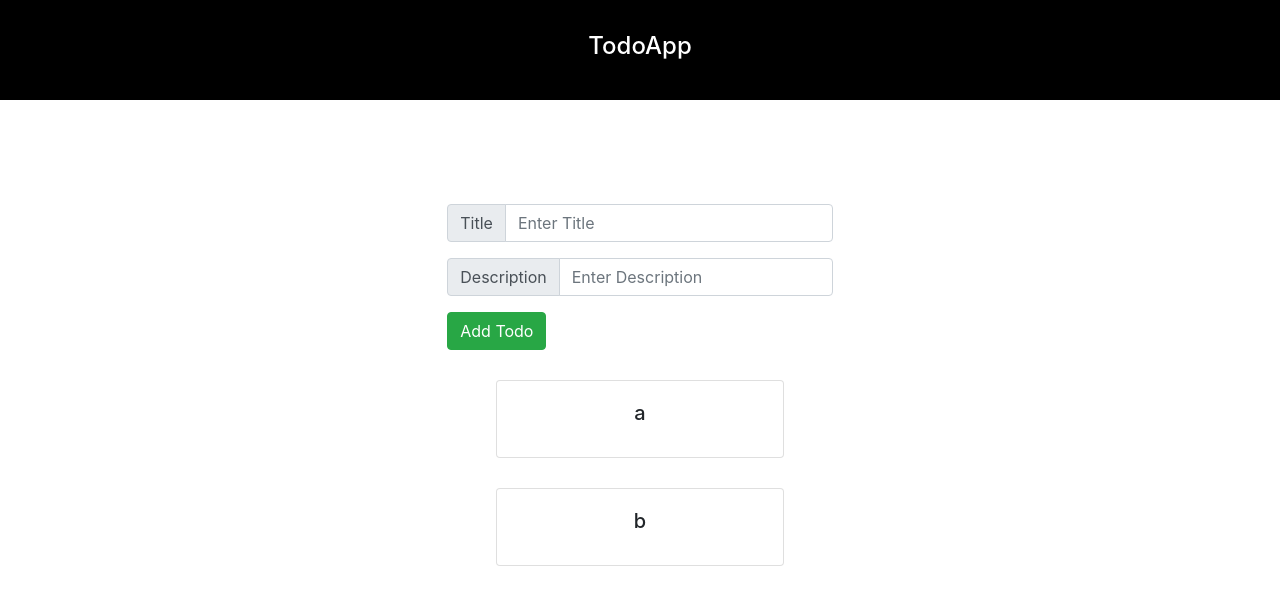
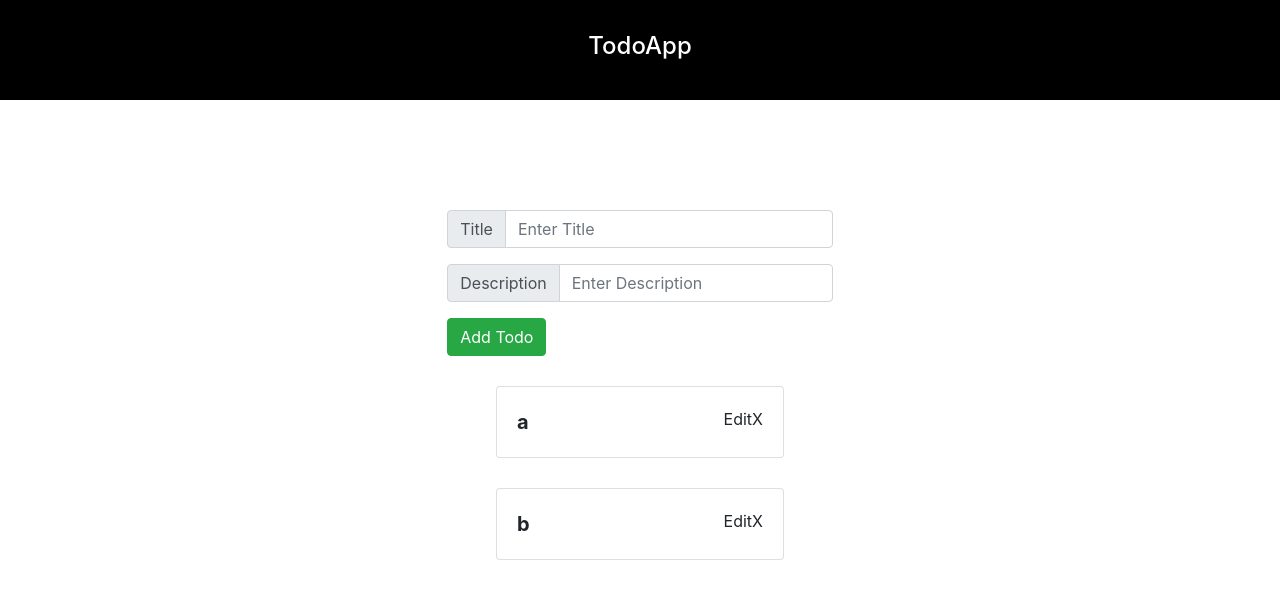
Before and after one commit to AK20399/Todo-App, a React (Create React App) app: page / in a window 1280 px wide. Shown: the top 602 px of the page. Built offline with nearby package versions, Linux system fonts and the light colour scheme.

Commit message:
Delete todo working

```diff
--- a/src/App.js
+++ b/src/App.js
@@ -4,12 +4,17 @@ import React from 'react';
 import Header from './components/Header';
 import TodoList from './components/TodoList';
 
+// routing
+import { BrowserRouter as Router, Switch, Route } from 'react-router-dom';
+
 function App() {
 	return (
-		<>
+		<Router>
 			<Header />
-			<TodoList />
-		</>
+			<Switch>
+				<Route path='/' component={TodoList} />
+			</Switch>
+		</Router>
 	);
 }
 
--- a/src/components/TodoList.js
+++ b/src/components/TodoList.js
@@ -13,8 +13,6 @@ const TodoList = () => {
 	]);
 
 	const addNewTodo = (title, description) => {
-		console.log(title, description);
-
 		let data = {
 			id: uuidv4(),
 			title,
@@ -23,6 +21,12 @@ const TodoList = () => {
 
 		setTodos((prev) => [data, ...prev]);
 	};
+
+	const deleteTodo = (id) => {
+		let newTodos = todos.filter((todo) => todo.id !== id);
+		setTodos(newTodos);
+	};
+
 	useEffect(() => {
 		console.log(todos);
 	}, [todos]);
@@ -41,7 +45,7 @@ const TodoList = () => {
 			<AddTodo adding={addNewTodo} />
 			<div>
 				{todos.map((item) => (
-					<Card key={item.id}>{item.title}</Card>
+					<Card key={item.id} deleteTodo={deleteTodo} data={item} />
 				))}
 			</div>
 		</div>
--- a/src/extra/Card.js
+++ b/src/extra/Card.js
@@ -1,12 +1,28 @@
 import React from 'react';
 
-const Card = (props) => {
+const Card = ({ deleteTodo, data }) => {
+	const todoClicked = () => {
+		console.log('todoClicked');
+	};
+
 	return (
-		<div className='card' style={{ width: '18rem', margin: '30px' }}>
+		<div
+			className='card'
+			style={{ width: '18rem', margin: '30px', cursor: 'pointer' }}
+			onClick={todoClicked}
+		>
 			<div className='card-body'>
-				<h5 className='card-title' style={{ textAlign: 'center' }}>
-					{props.children}
-				</h5>
+				<span
+					className='card-title'
+					style={{ textAlign: 'center', fontWeight: 'bold', fontSize: '20px' }}
+				>
+					{data.title}
+				</span>
+				<div style={{ float: 'right', cursor: 'pointer' }}>
+					<span>Edit</span>
+
+					<span onClick={() => deleteTodo(data.id)}>X</span>
+				</div>
 			</div>
 		</div>
 	);
```
Also changed, not shown: src/components/EditData.js (added, +7 -0 lines).
